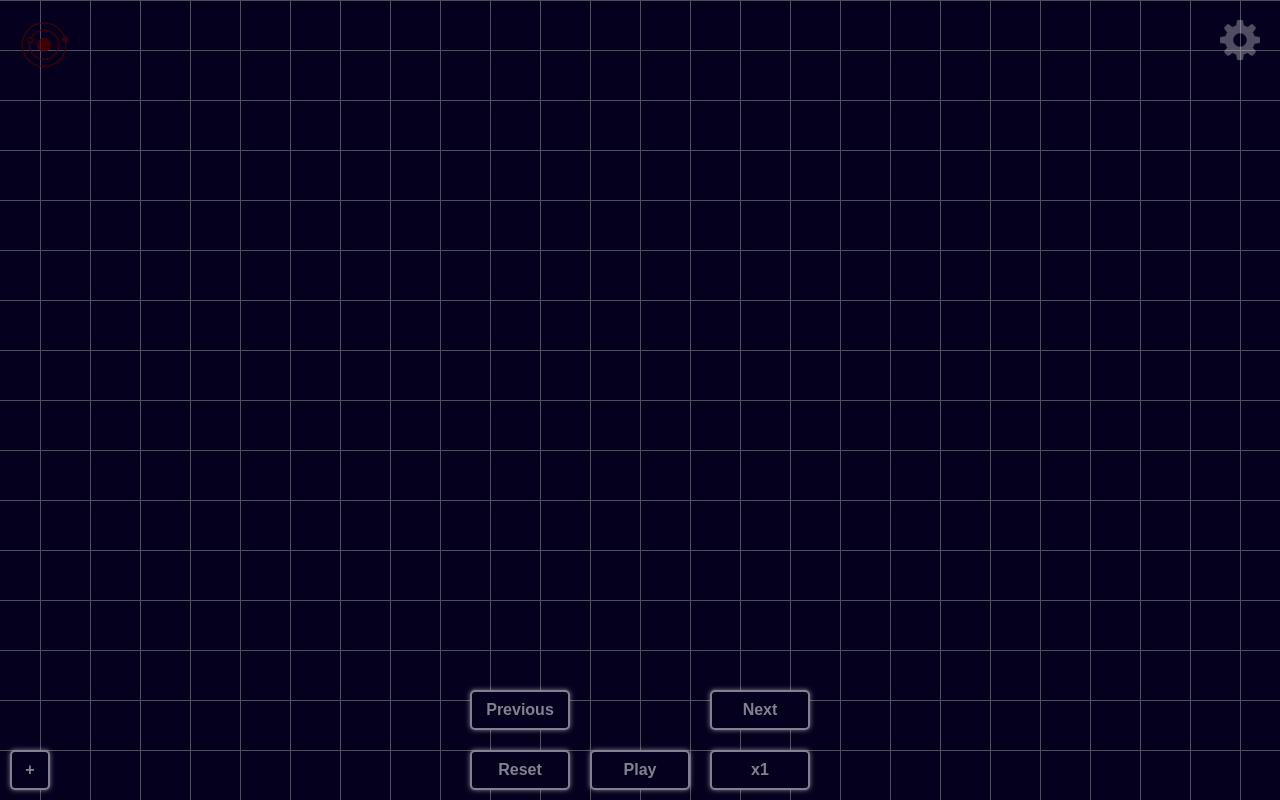
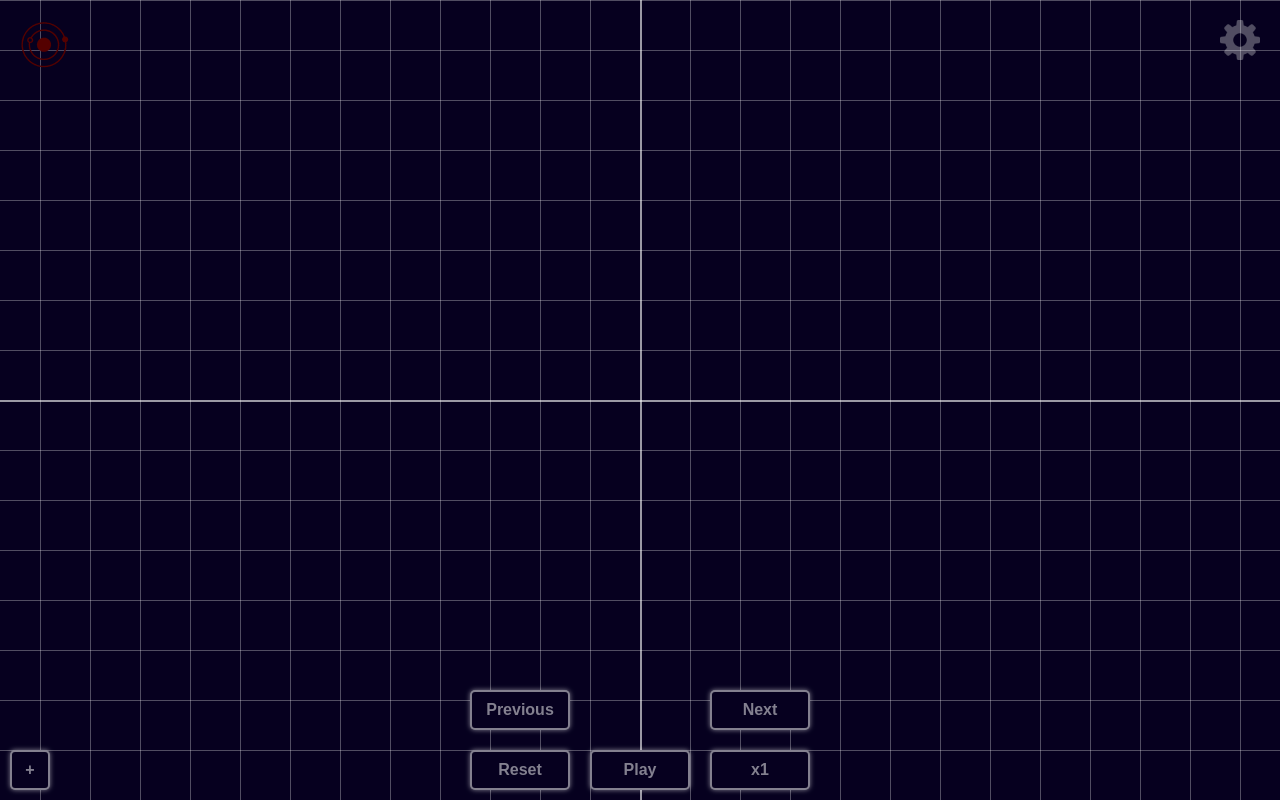
Before and after one commit to cophilot/OrbitLab, an Angular app: page / in a window 1280 px wide. Built offline with nearby package versions, Linux system fonts and the light colour scheme.

Commit message:
update: Fri 19 Jan 2024 22:36:04 CET

```diff
--- a/src/app/coordinate-system/coordinate-system.component.html
+++ b/src/app/coordinate-system/coordinate-system.component.html
@@ -1,4 +1,12 @@
 <div class="system" (click)="unselectObject()">
-  <div class="xBar" *ngFor="let x of xBars" [style.left.px]="x"></div>
-  <div class="yBar" *ngFor="let y of yBars" [style.top.px]="y"></div>
+  <div
+    [class]="'xBar ' + (i == 0 ? 'primX' : '')"
+    *ngFor="let x of xBars; index as i"
+    [style.left.px]="x"
+  ></div>
+  <div
+    [class]="'yBar ' + (i == 0 ? 'primY' : '')"
+    *ngFor="let y of yBars; index as i"
+    [style.top.px]="y"
+  ></div>
 </div>
--- a/src/app/coordinate-system/coordinate-system.component.sass
+++ b/src/app/coordinate-system/coordinate-system.component.sass
@@ -2,17 +2,25 @@
   position: fixed
   width: 100%
   height: 100%
-  opacity: 0.3
   z-index: -100
   .yBar
     width: 100%
+    opacity: 0.3
     height: 1px
     background-color: white
     position: absolute
     left: 0
   .xBar
     width: 1px
+    opacity: 0.3
     height: 100%
     background-color: white
     position: absolute
     top: 0
+
+  .primX
+    width: 2px
+    opacity: 0.6 !important
+  .primY
+    height: 2px
+    opacity: 0.6 !important
--- a/src/styles.sass
+++ b/src/styles.sass
@@ -31,7 +31,7 @@ body
   border: none
   outline: none
   cursor: pointer
-  opacity: 0.7
+  opacity: 1
   transition: 0.3s
   &:hover
     opacity: 1
```
